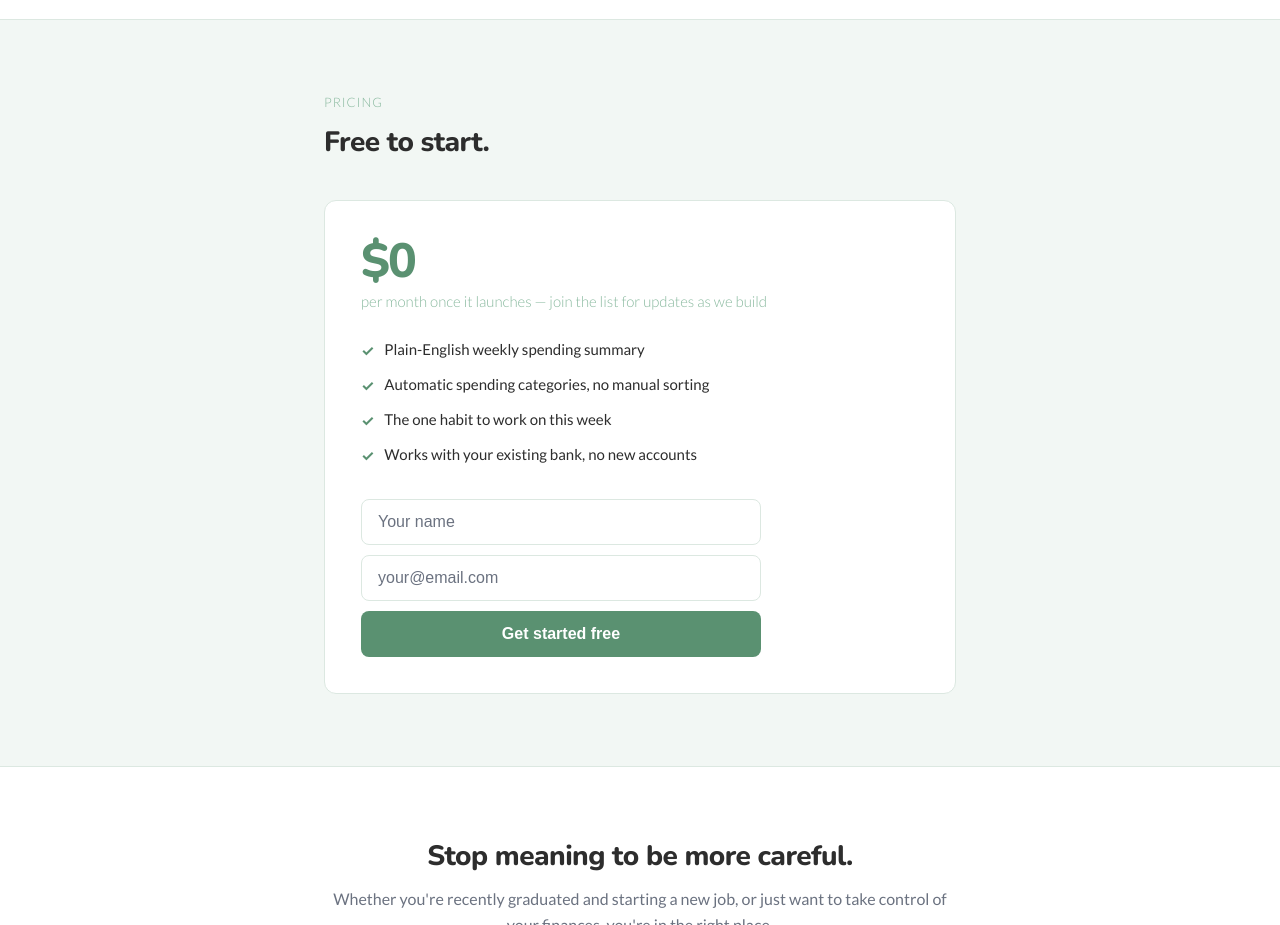
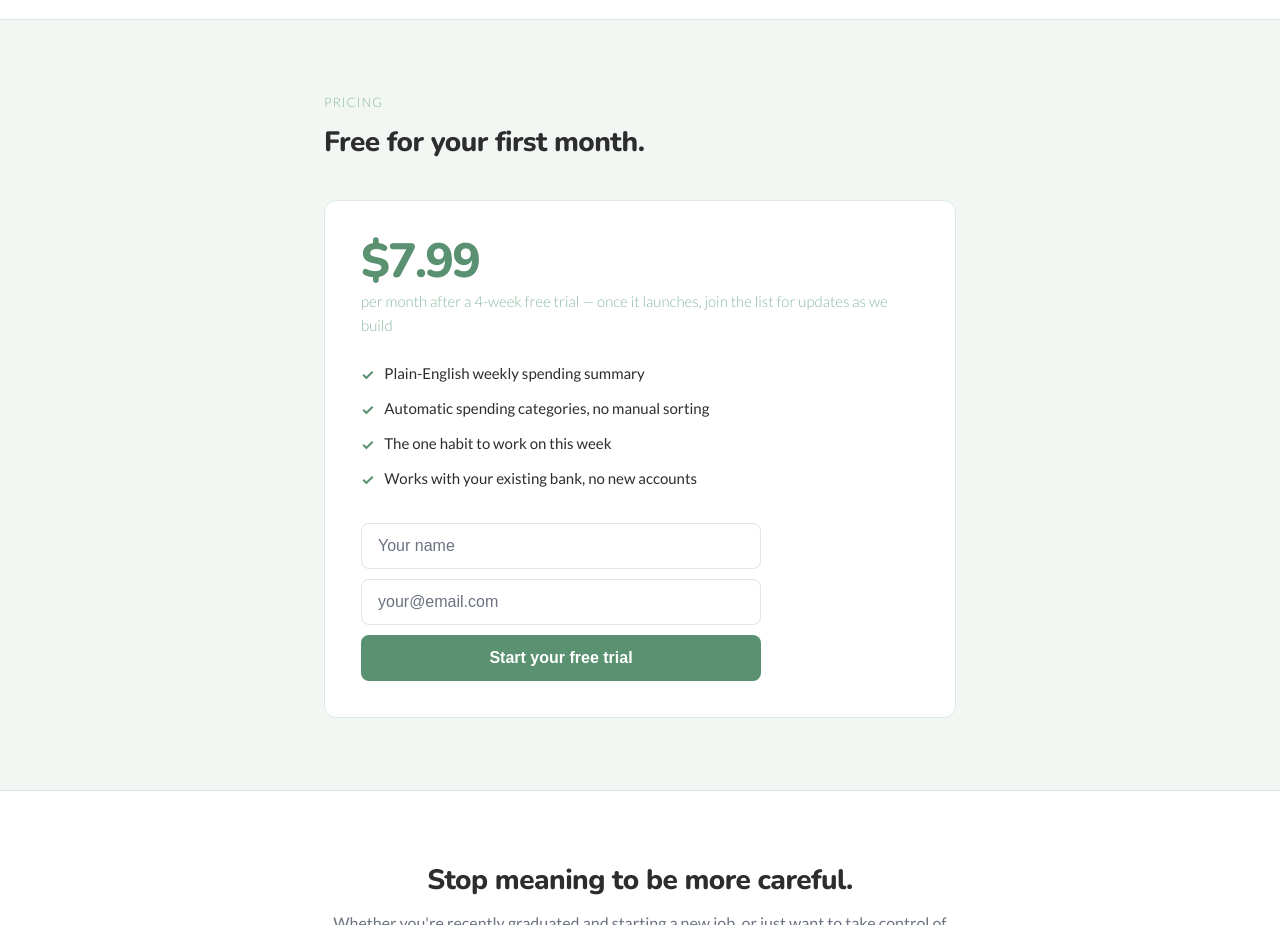
Before and after one commit to lhamza307/money-in-plain-english, a plain HTML site: page index.html in a window 1280 px wide. Shown: the part 1620-2545 px from the top of the page. Drawn offline with nearby package versions, Linux system fonts and the light colour scheme.

Commit message:
Update landing page pricing to match the subscription model
Pricing section showed $0/free forever, which no longer matches the
$7.99/month direct-to-consumer subscription decided in the product
scoping conversation. Now shows the real price and 4-week trial.

Co-Authored-By: Claude Sonnet 5 <noreply@anthropic.com>

```diff
--- a/index.html
+++ b/index.html
@@ -394,10 +394,10 @@
   <section id="pricing">
     <div class="container">
       <p class="section-label">Pricing</p>
-      <h2>Free to start.</h2>
+      <h2>Free for your first month.</h2>
       <div class="price-card">
-        <p class="price-tag">$0</p>
-        <p class="price-sub">per month once it launches &mdash; join the list for updates as we build</p>
+        <p class="price-tag">$7.99</p>
+        <p class="price-sub">per month after a 4-week free trial &mdash; once it launches, join the list for updates as we build</p>
         <ul class="price-features">
           <li>Plain-English weekly spending summary</li>
           <li>Automatic spending categories, no manual sorting</li>
@@ -411,7 +411,7 @@
           <input type="checkbox" name="botcheck" style="display:none">
           <input type="text" name="name" placeholder="Your name" required>
           <input type="email" name="email" placeholder="your@email.com" required>
-          <button type="submit">Get started free</button>
+          <button type="submit">Start your free trial</button>
         </form>
       </div>
     </div>
```
